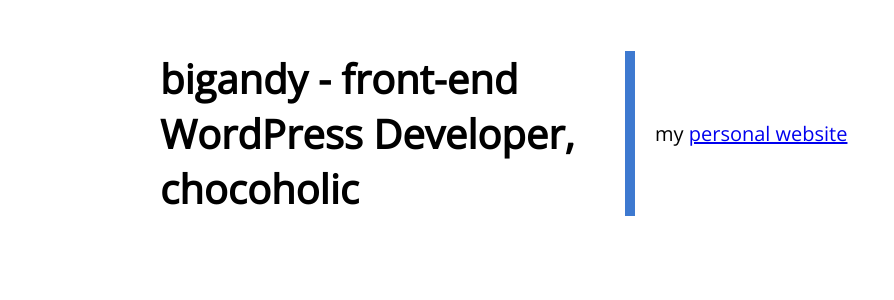
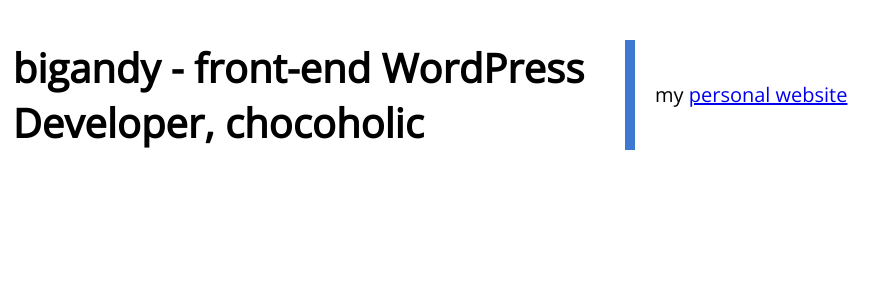
Before and after one commit to bigandy/bigandy.github.io, a PHP site: page / in a window 1280 px wide. Shown: the top 300 px of the page, without its empty margins (0-894 px from the left). Run offline with PHP 8.4, Linux system fonts and the light colour scheme.

Commit message:
change body width to percent.

```diff
--- a/css/style.css
+++ b/css/style.css
@@ -1,6 +1,6 @@
 body {
-	width: 960px;
-	margin: 24px auto;
+	width: 98%;
+	margin: 1% auto;
 	font-family: 'Open Sans', sans-serif;
 	font-size: 20px;
 	display: -webkit-box;      /* OLD - iOS 6-, Safari 3.1-6 */
```
